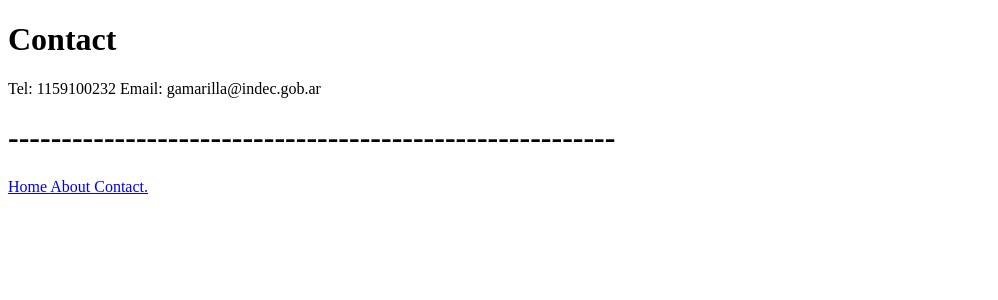
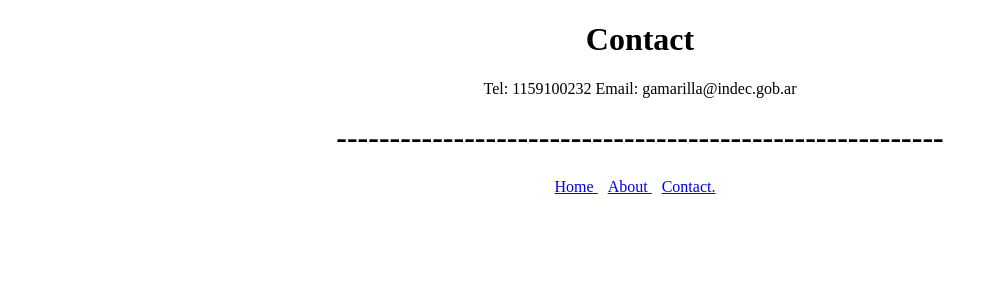
Before and after one commit to gastonamarilla/Blog-v0.1, a React (Create React App) app: page /contact in a window 1280 px wide. Shown: the top 300 px of the page, without its empty margins (0-998 px from the left). Built offline with nearby package versions, Linux system fonts and the light colour scheme.

Commit message:
Agregando estilos

```diff
--- a/src/App.js
+++ b/src/App.js
@@ -4,7 +4,7 @@ import Home from './pages/Home';
 import About from './pages/About';
 import Contact from './pages/Contact';
 import Header from './components/Header';
-
+import './styles.css';
 
 
 
--- a/src/pages/About.js
+++ b/src/pages/About.js
@@ -4,10 +4,14 @@ import React, { Component } from 'react';
 class About extends Component{
     render(){
         return(
+            <header>
             <div>
+                <nav className="nav">
                 <h1>Gaston Amarilla</h1>
                 <footer>Copyright © Todos los derechos reservados</footer>
+                </nav>
             </div>
+            </header>
             )
          }
      }
--- a/src/pages/Contact.js
+++ b/src/pages/Contact.js
@@ -6,14 +6,16 @@ import React, { Component } from 'react';
 class Contact extends Component{
     render(){
         return(
-<div>
-    <h1>Contact</h1>
+            <header>
+    <div className="nav">
 
-    <div>
-        Tel: 1159100232
-        Email: gamarilla@indec.gob.ar
+        <h1>Contact</h1>
+
+
+         Tel: 1159100232 Email: gamarilla@indec.gob.ar
+
     </div>
-</div>
+    </header>
 )
 
     }
--- /dev/null
+++ b/src/styles.css
@@ -0,0 +1,9 @@
+header {
+    text-align: center;
+
+
+}
+
+.nav a{
+    margin-right: 10px;
+}
```
